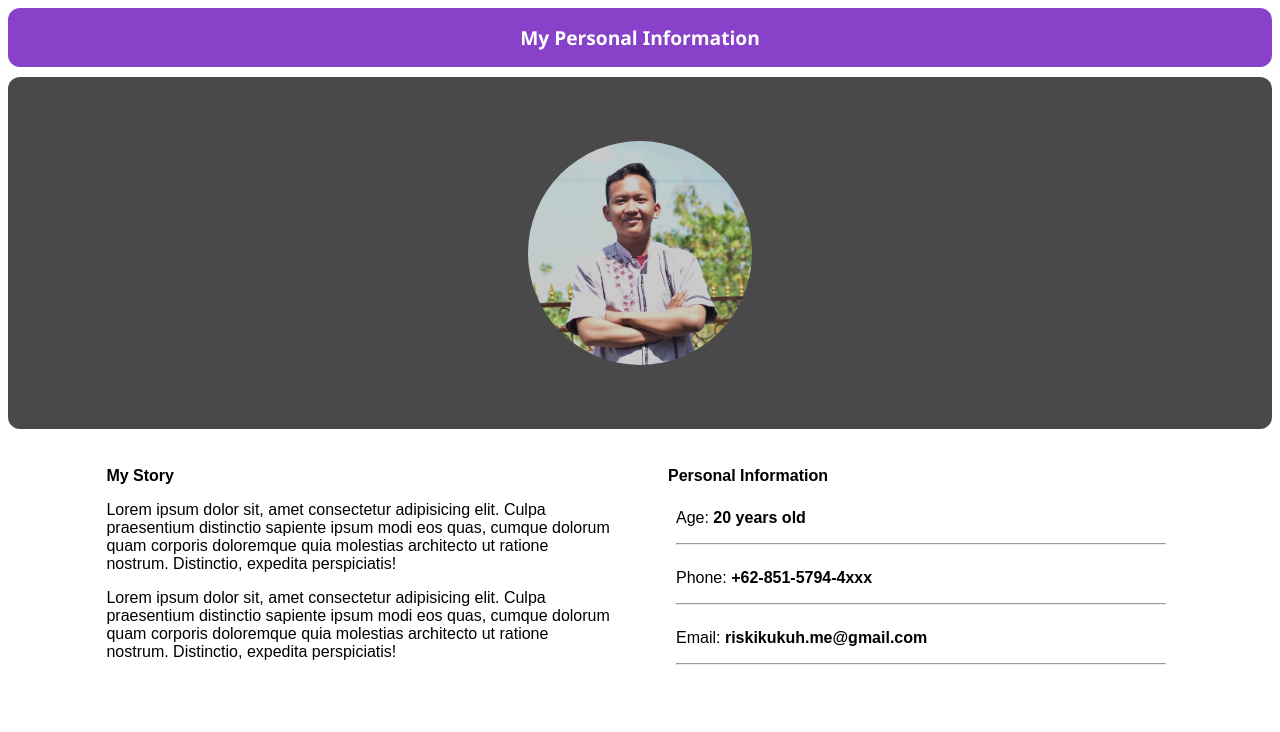
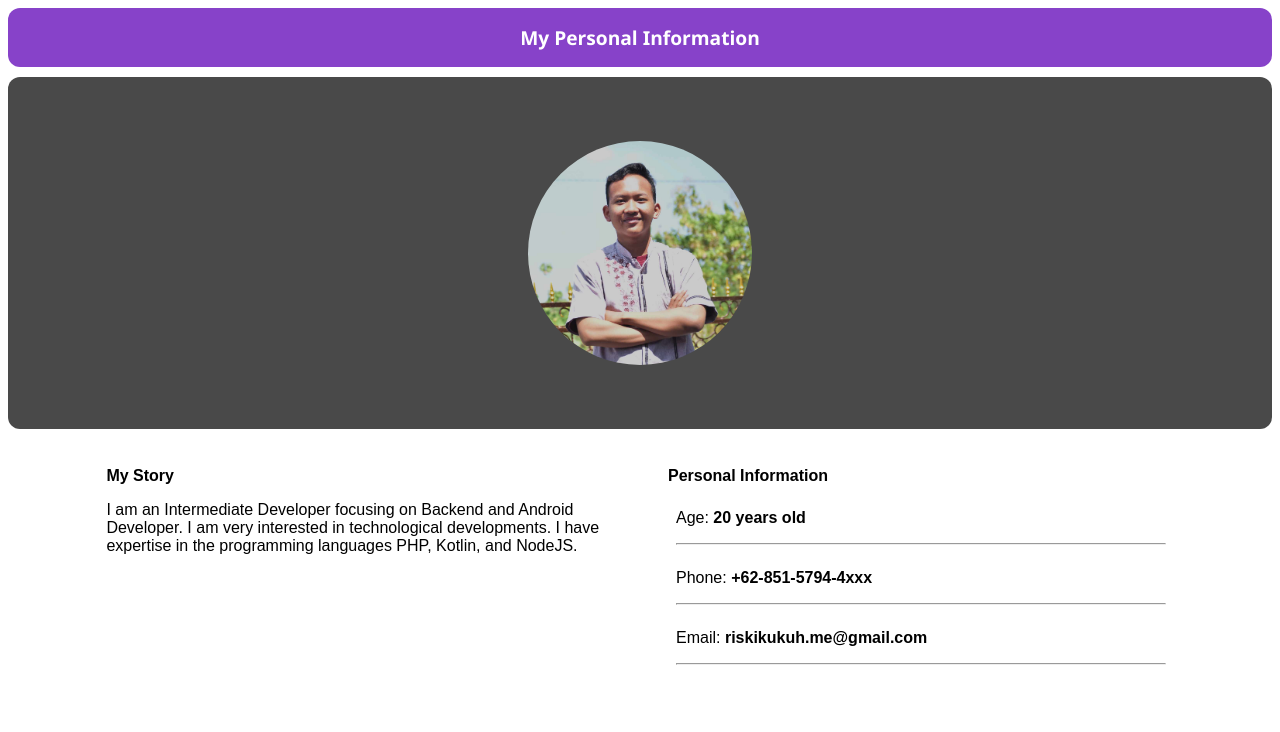
Before and after one commit to riskikukuh/dicoding-menjadi-google-cloud-engineer-submission-1, a plain HTML site: page index.html in a window 1280 px wide. Shown: the top 732 px of the page. Drawn offline with Linux system fonts and the light colour scheme.

Commit message:
change story

```diff
--- a/index.html
+++ b/index.html
@@ -19,10 +19,7 @@
         <div>
             <b>My Story</b>
             <p>
-                Lorem ipsum dolor sit, amet consectetur adipisicing elit. Culpa praesentium distinctio sapiente ipsum modi eos quas, cumque dolorum quam corporis doloremque quia molestias architecto ut ratione nostrum. Distinctio, expedita perspiciatis!
-            </p>
-            <p>
-                Lorem ipsum dolor sit, amet consectetur adipisicing elit. Culpa praesentium distinctio sapiente ipsum modi eos quas, cumque dolorum quam corporis doloremque quia molestias architecto ut ratione nostrum. Distinctio, expedita perspiciatis!
+                I am an Intermediate Developer focusing on Backend and Android Developer. I am very interested in technological developments. I have expertise in the programming languages PHP, Kotlin, and NodeJS.
             </p>
         </div>
         <div>
```
